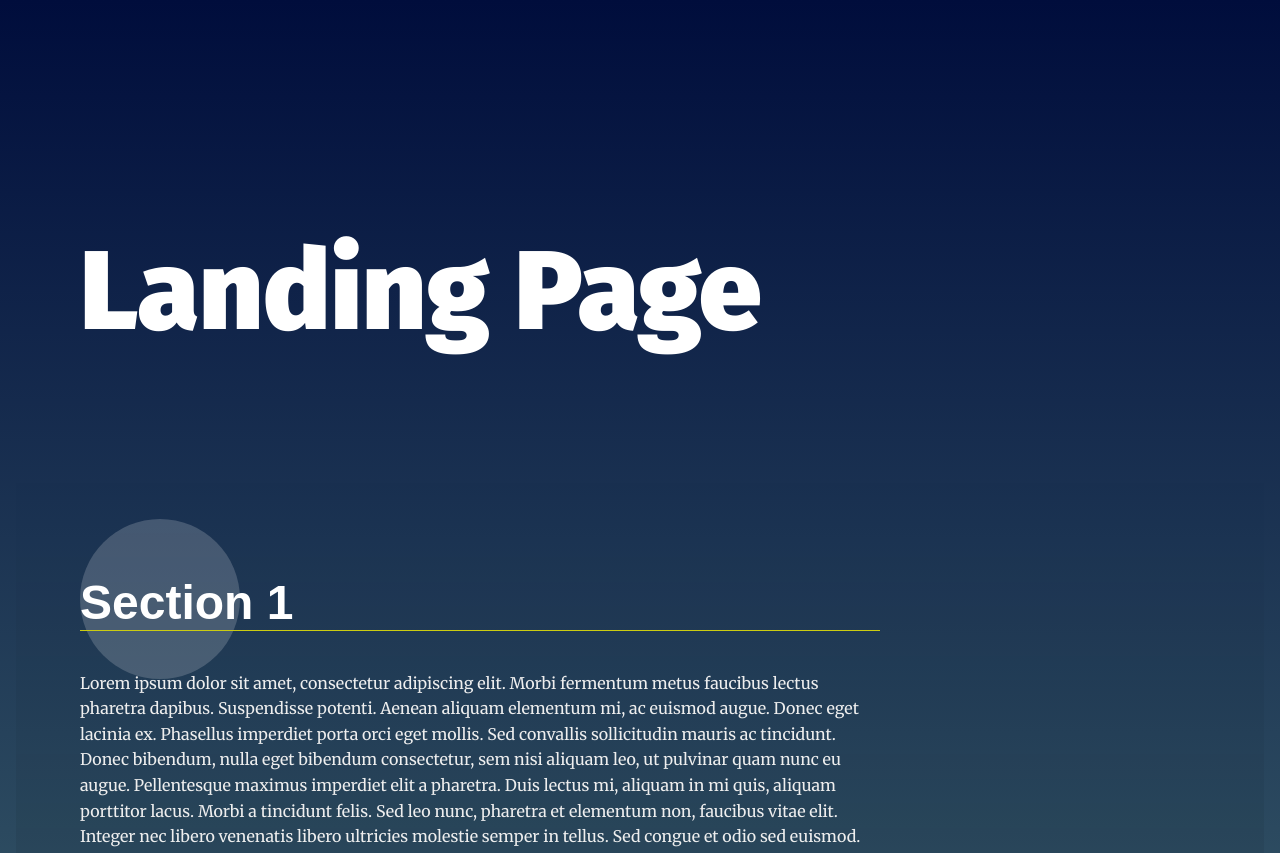
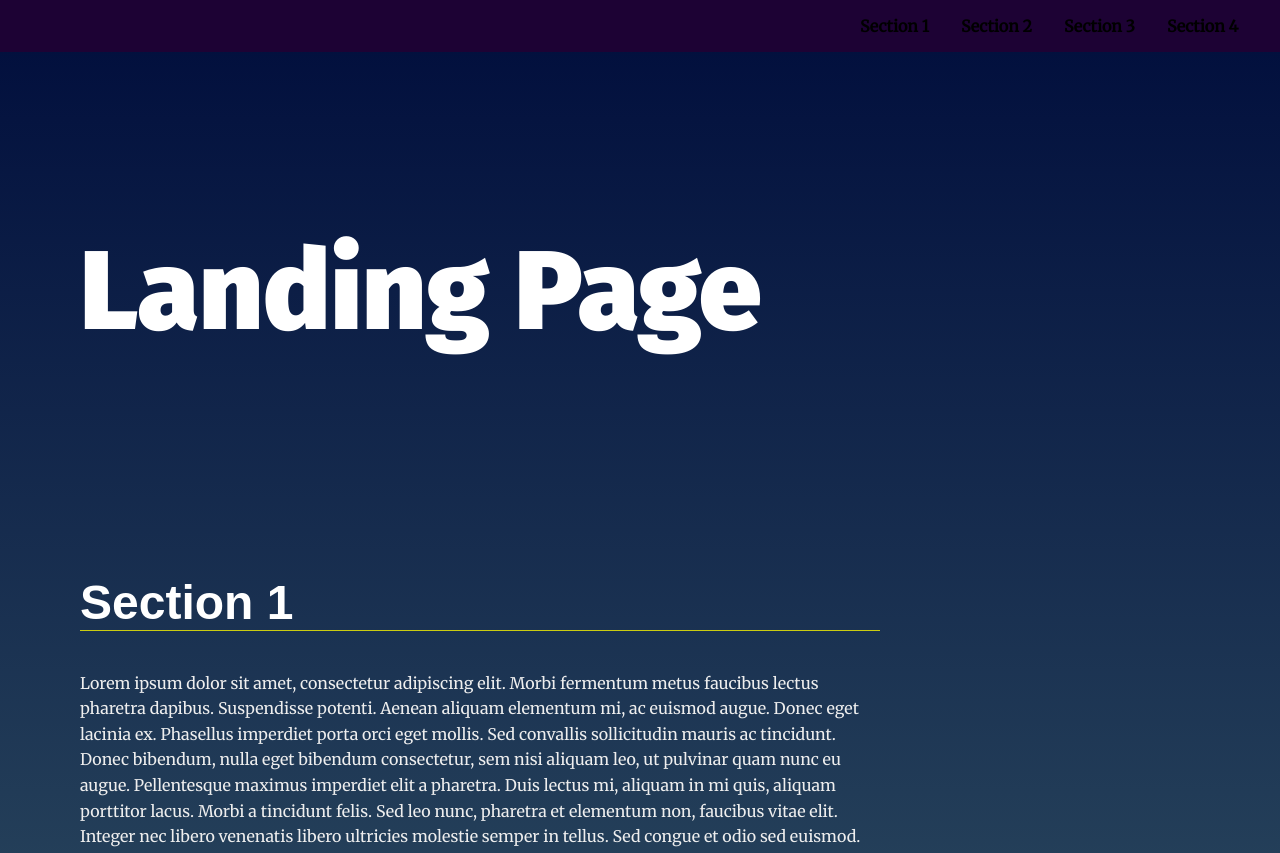
Before and after one commit to udacity/cd0428-landing-page, a plain HTML site: page index.html in a window 1280 px wide. Shown: the top 853 px of the page. Drawn offline with Linux system fonts and the light colour scheme.

Commit message:
project 1

```diff
--- a/css/styles.css
+++ b/css/styles.css
@@ -65,26 +65,40 @@ section {
 
 /* Navigation Styles*/
 .navbar__menu ul {
+    background-color: rgb(29, 2, 52);
     padding-left: 0;
+    padding-right: 2%;
     margin: 0;
     text-align: right;
+}
+.focusnav {
+    background-color:grey;
+    color: #000;
+
 }
 
 .navbar__menu li {
     display: inline-block;
+
 }
 
 .navbar__menu .menu__link {
-    display: block;
+    display:block;
+
     padding: 1em;
     font-weight: bold;
     text-decoration: none;
     color: #000;
 }
 
-.navbar__menu .menu__link:hover {
-    background: #333;
-    color: #fff;
+.navbar__menu .menu__link:hover{
+    background: rgb(8, 9, 12);
+    color: rgb(72, 6, 107);
+    transition: ease 0.3s all;
+}
+.navbar__menu{
+    background: rgb(8, 9, 12);
+    color: rgb(72, 6, 107);
     transition: ease 0.3s all;
 }
 
@@ -103,6 +117,9 @@ section {
     padding: 3em;
     color: #fff;
 }
+html {
+    scroll-behavior: smooth;
+  }
 
 .page__footer p{
     color: #fff;
@@ -122,6 +139,7 @@ section {
         padding: 4em;
     }
 }
+
 
 section:nth-of-type(even) .landing__container {
     margin-right: 0;
@@ -195,7 +213,7 @@ section:nth-of-type(3n + 1) .landing__container::after {
 /* Note: your-active-class class is applied through javascript. You should update the class here and in the index.html to what you set in your javascript file.  */
 section.your-active-class {
     background: rgb(0, 0, 0);
-    background: linear-gradient(0deg, rgba(0, 0, 0, 0.1) 0%, rgba(0, 0, 0, 0) 100%);
+    background: linear-gradient(0deg, rgba(0, 0, 9, 1) 0%, rgba(0, 0, 0, 0) 100%);
 }
 
 section.your-active-class .landing__container::before {
--- a/index.html
+++ b/index.html
@@ -50,10 +50,18 @@
         <p>Aliquam a convallis justo. Vivamus venenatis, erat eget pulvinar gravida, ipsum lacus aliquet velit, vel luctus diam ipsum a diam. Cras eu tincidunt arcu, vitae rhoncus purus. Vestibulum fermentum consectetur porttitor. Suspendisse imperdiet porttitor tortor, eget elementum tortor mollis non.</p>
       </div>
     </section>
+    <section id="section4" data-nav="Section 4">
+      <div class="landing__container">
+        <h2>Section 4</h2>
+        <p>Lorem ipsum dolor sit amet, consectetur adipiscing elit. Morbi fermentum metus faucibus lectus pharetra dapibus. Suspendisse potenti. Aenean aliquam elementum mi, ac euismod augue. Donec eget lacinia ex. Phasellus imperdiet porta orci eget mollis. Sed convallis sollicitudin mauris ac tincidunt. Donec bibendum, nulla eget bibendum consectetur, sem nisi aliquam leo, ut pulvinar quam nunc eu augue. Pellentesque maximus imperdiet elit a pharetra. Duis lectus mi, aliquam in mi quis, aliquam porttitor lacus. Morbi a tincidunt felis. Sed leo nunc, pharetra et elementum non, faucibus vitae elit. Integer nec libero venenatis libero ultricies molestie semper in tellus. Sed congue et odio sed euismod.</p>
+
+        <p>Aliquam a convallis justo. Vivamus venenatis, erat eget pulvinar gravida, ipsum lacus aliquet velit, vel luctus diam ipsum a diam. Cras eu tincidunt arcu, vitae rhoncus purus. Vestibulum fermentum consectetur porttitor. Suspendisse imperdiet porttitor tortor, eget elementum tortor mollis non.</p>
+      </div>
+    </section>
   </main>
   <footer class="page__footer">
     <p>&copy Udacity</p>
   </footer>
-
+<script src="js/app.js"></script>
 </body>
 </html>
--- a/js/app.js
+++ b/js/app.js
@@ -22,6 +22,12 @@
  * Define Global Variables
  *
 */
+// varible to get the ul by id
+const nav=document.getElementById('navbar__list');
+// varible contains all sections
+const sections=document.querySelectorAll('section');
+
+
 
 
 /**
@@ -39,13 +45,74 @@
 */
 
 // build the nav
+function navBuild() {
+// sections loop
+    let makenav= '';
+
+    let j =0 ;
+    while(j<sections.length){
+        // varible stores id of section
+        let secid = sections[j].id;
+       // varible stores data set of section
+        let secnav = sections[j].dataset.nav;
+// the html code i want to add
+        makenav= makenav +  `<li><a class="menu__link" href="#${secid}">${secnav}</a></li>`;
+
+         j++
+    }
+    nav.innerHTML = makenav;
 
 
+}
+//call function
+navBuild();
 // Add class 'active' to section when near top of viewport
 
+function active(){
+    document.addEventListener('scroll',function(){
+        let i=0
+        while(i<sections.length){
+            //boundry of top
 
-// Scroll to anchor ID using scrollTO event
+            const boundT = sections[i].getBoundingClientRect().top;
+            // varible contains all lists
+            const lists = document.querySelectorAll('li');
+    // where you are
+            if(boundT >-100&&boundT<300){
+                // adding classes
+                sections[i].classList.add("your-active-class")
+               lists[i].classList.add("focusnav")
+            }else {
+                //removing classes
+                sections[i].classList.remove("class","your-active-class")
+                lists[i].classList.remove("focusnav")
+            }
+            i++
+        }
+    })
+    }
+    // call function
+    active();
 
+
+    function  scrolling(){
+        for (let i=0;i<sections.length;i++){
+
+                let myList= document.querySelectorAll('li')
+                //store number of index of current list
+                let myCurrentList =myList [i];
+
+
+      // on click target section from list go to it with smoth way
+                myCurrentList.addEventListener('click',function toSection(){
+                    console.log("test event listener");
+                    sections[i].scrollIntoView({behavior: "smooth", block: "start"})
+                })
+        };
+
+    };
+    //call function
+    scrolling();
 
 /**
  * End Main Functions
```
Also changed, not shown: 1 other file.
